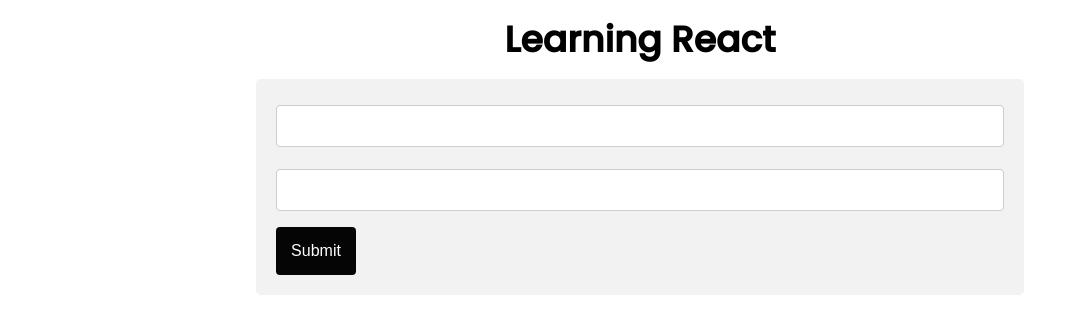
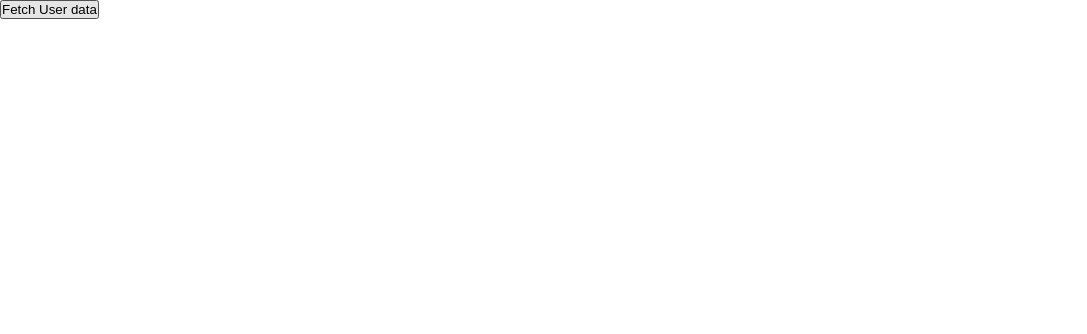
Before and after one commit to adogbeji/ReactBasics, a React (Create React App) app: page / in a window 1280 px wide. Shown: the top 334 px of the page, without its empty margins (0-1087 px from the left). Built offline with nearby package versions, Linux system fonts and the light colour scheme.

Commit message:
Create new component in App.js

```diff
--- a/src/App.js
+++ b/src/App.js
@@ -1,47 +1,74 @@
-// import React from 'react';  // React.useState()  --> 1st approach
-import { useState } from 'react';  // 2nd approach
+import { useState } from 'react';
 
-import './App.scss';
+const App = () => {
+  const [user, setUser] = useState('');
 
-import './components/dummyForm.scss';
-
-function App() {
-  const [email, setEmail] = useState('');
-  const [password, setPassword] = useState('');
-
-  // console.log('STATE => ', email, password);
-  const handleSubmit = (event) => {
-    event.preventDefault();  // Prevents form submission
-    console.log('STATE => ', email, password);
+  const fetchUserData = () => {
+    fetch('http://localhost:3000/api', {
+      method: 'GET',
+    })
+    .then(response => {
+      return response.json;
+    })
+    .then(data => console.log(data))
+    .catch(err => console.log(err))
   }
 
   return (
-    <div className="App">
-      <div className="text-box">
-        <h1 className="text">Learning React</h1>
-      </div>
-
-      <div className="form-box">
-        {/* Form Start  */}
-        <form onSubmit={handleSubmit} className="form">
-          <div className="form__group">
-            <input type="email" value={email} onChange={event => setEmail(event.target.value)} className="form__control"/>
-          </div>
-
-          <div className="form__group">
-            <input type="password" value={password} onChange={event => setPassword(event.target.value)} className="form__control"/>
-          </div>
-
-          {/* Button Start */}
-          <button className="form__btn form__btn--lg form__btn--dark form__btn--rounded">
-            Submit
-          </button>
-          {/* Button End */}
-        </form>
-        {/* Form End */}
-      </div>
+    <div className="container">
+      <button onClick={fetchUserData} className="btn">
+        Fetch User data
+      </button>
     </div>
-  );
-}
+  )
+};
 
 export default App;
+
+// // import React from 'react';  // React.useState()  --> 1st approach
+// import { useState } from 'react';  // 2nd approach
+
+// import './App.scss';
+
+// import './components/dummyForm.scss';
+
+// function App() {
+//   const [email, setEmail] = useState('');
+//   const [password, setPassword] = useState('');
+
+//   // console.log('STATE => ', email, password);
+//   const handleSubmit = (event) => {
+//     event.preventDefault();  // Prevents form submission
+//     console.log('STATE => ', email, password);
+//   }
+
+//   return (
+//     <div className="App">
+//       <div className="text-box">
+//         <h1 className="text">Learning React</h1>
+//       </div>
+
+//       <div className="form-box">
+//         {/* Form Start  */}
+//         <form onSubmit={handleSubmit} className="form">
+//           <div className="form__group">
+//             <input type="email" value={email} onChange={event => setEmail(event.target.value)} className="form__control"/>
+//           </div>
+
+//           <div className="form__group">
+//             <input type="password" value={password} onChange={event => setPassword(event.target.value)} className="form__control"/>
+//           </div>
+
+//           {/* Button Start */}
+//           <button className="form__btn form__btn--lg form__btn--dark form__btn--rounded">
+//             Submit
+//           </button>
+//           {/* Button End */}
+//         </form>
+//         {/* Form End */}
+//       </div>
+//     </div>
+//   );
+// }
+
+// export default App;
```
